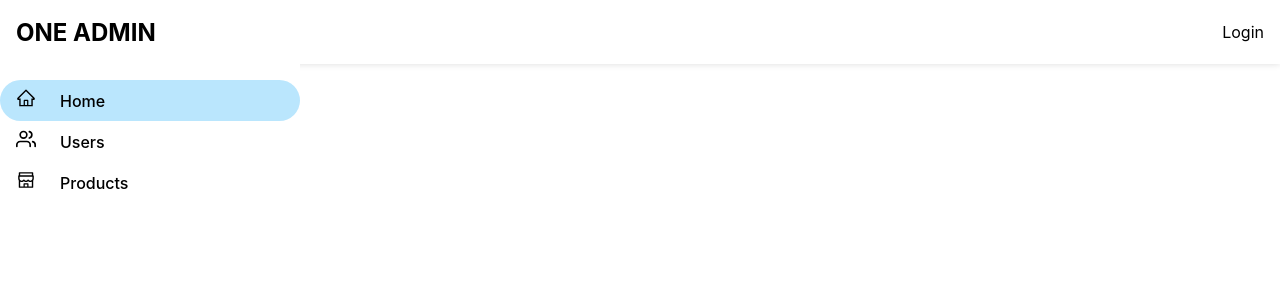
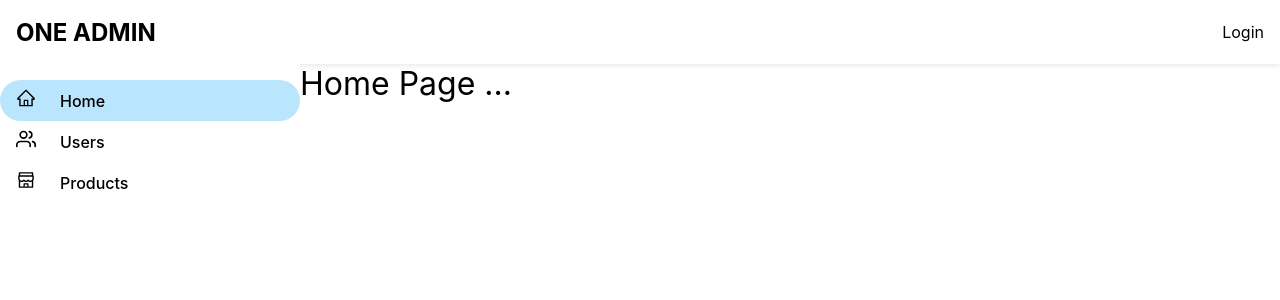
Before and after one commit to rohannaido/ecommerce-admin, a React (Create React App) app: page /#/ in a window 1280 px wide. Shown: the top 300 px of the page. Built offline with nearby package versions, Linux system fonts and the light colour scheme.

Commit message:
feat: Added Home Page and ComingSoon page.

```diff
--- a/src/App.js
+++ b/src/App.js
@@ -1,7 +1,8 @@
 import './App.css';
 import NavBar from './components/NavBar/NavBar';
 import SideBar from './components/SideBar/SideBar';
-import { HashRouter, Routes } from 'react-router-dom';
+import { HashRouter, Routes, Route } from 'react-router-dom';
+import Home from './pages/Home/Home';
 
 function App() {
   return (
@@ -11,7 +12,7 @@ function App() {
         <div className='app_content'>
           <SideBar />
           <Routes>
-            {/* <Route path='/' element={< />} /> */}
+            <Route path='/' element={<Home />} />
           </Routes>
         </div>
       </HashRouter>
--- /dev/null
+++ b/src/pages/ComingSoon/ComingSoon.css
@@ -0,0 +1,3 @@
+.comingSoon{
+    font-size: 2rem;
+}
--- /dev/null
+++ b/src/pages/Home/Home.css
@@ -0,0 +1,3 @@
+.comingSoon{
+    font-size: 2rem;
+}
--- /dev/null
+++ b/src/pages/Home/Home.jsx
@@ -0,0 +1,11 @@
+import './Home.css'
+
+const Home = () => {
+    return (
+        <div className='comingSoon'>
+            Home Page  ...
+        </div>
+    )
+}
+
+export default Home;
```
Also changed, not shown: src/pages/ComingSoon/ComingSoon.jsx (added, +11 -0 lines).
